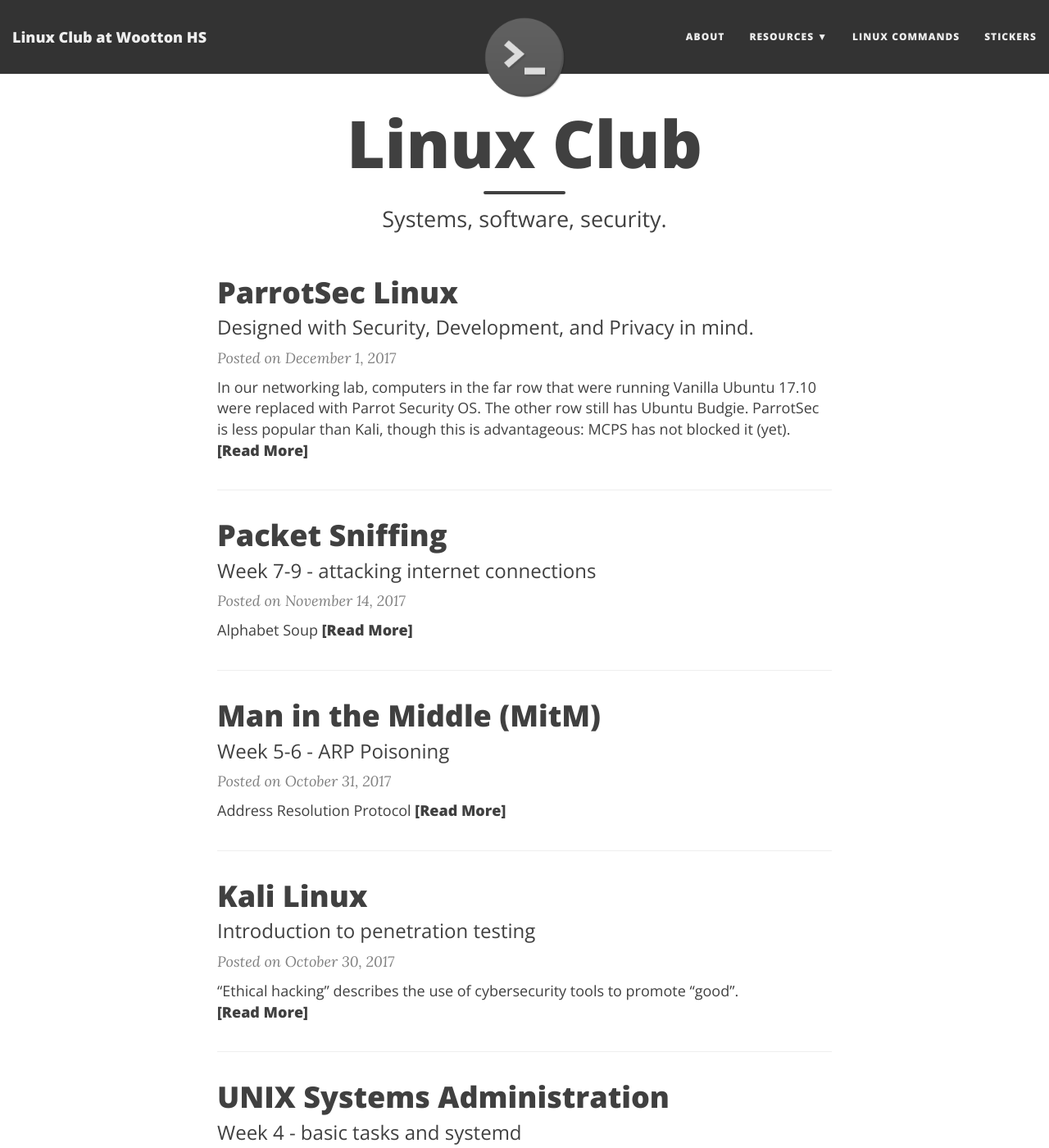
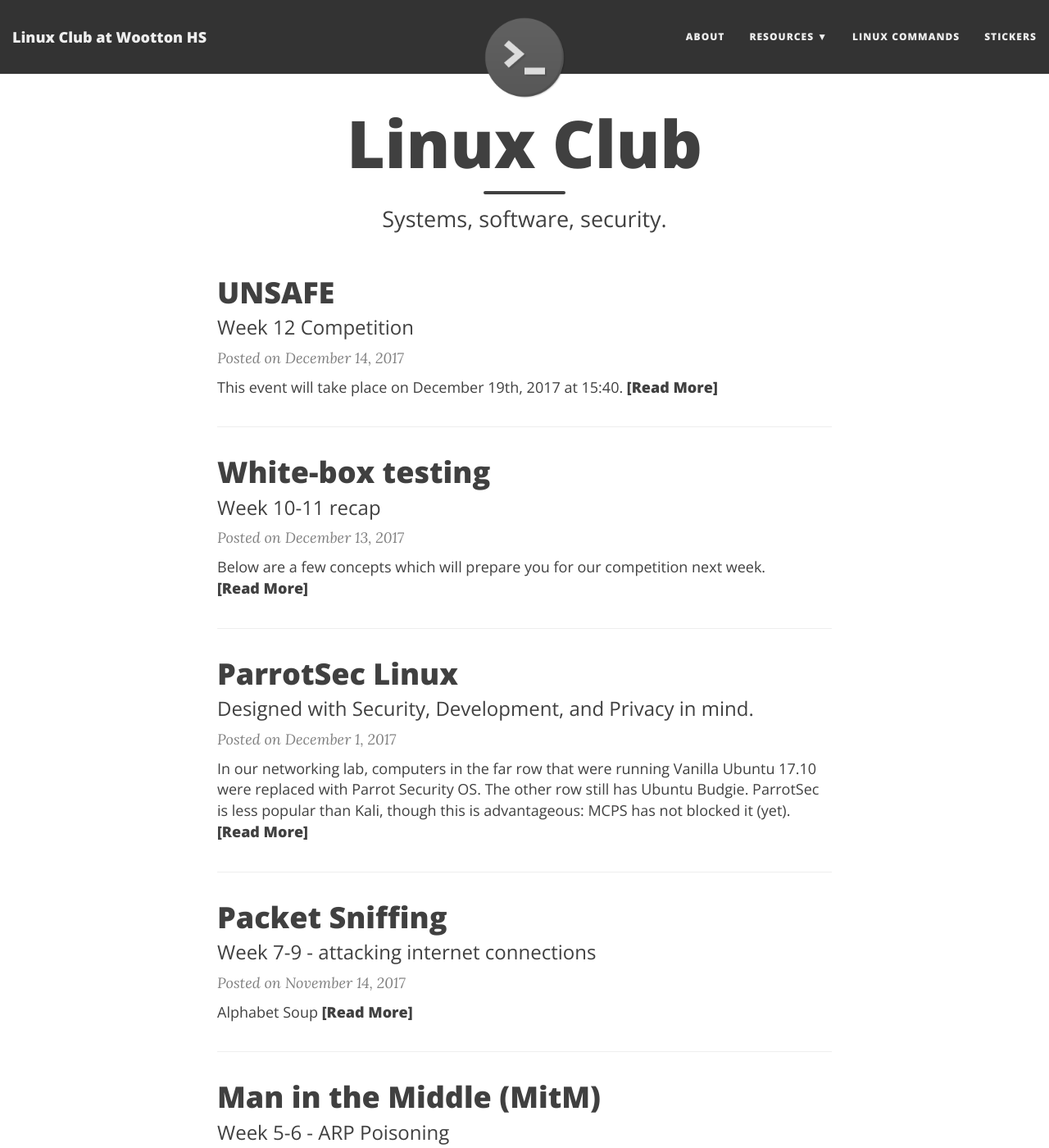
Before and after one commit to wsec/basaam0.github.io, a Jekyll site: the page built from index.html, in a window 1280 px wide and 1400 px high. Shown: the whole window at 82% size. Built offline with Jekyll 4.4.1, drawn with Linux system fonts in a browser that asks for light colours; nearby versions of some CDN libraries; the list of posts is cut into pages by our own code; some of the changed lines change nothing that is shown; some of the changed text lies outside the part shown.

Commit message:
Update to week 12

````diff
--- /dev/null
+++ b/_posts/2017-12-13-whitebox.md
@@ -0,0 +1,68 @@
+---
+layout: post
+title: White-box testing
+subtitle: Week 10-11 recap
+bigimg: /img/teal-glow.jpg
+---
+
+Below are a few concepts which will prepare you for our [competition next week](/2017-12-14-unsafe/).
+
+### Dependencies
+
+![Dependency composition](https://blog-assets.risingstack.com/2017/05/Your-code-vs.-other-peoples-code-in-a-Node.js-app.png)
+
+Even if you are testing unreleased programs written in unfamiliar languages, there are publicly known vulnerabilities about the application's dependencies. This documentation can be found easily with a search engine.
+
+[OWASP Top 10 - 2017](https://www.owasp.org/images/7/72/OWASP_Top_10-2017_%28en%29.pdf.pdf)
+
+### Hacker's Toolkit
+
+Bugs appear when users interact with the system in unexpected or unconventional ways. Modern web browsers such as Chrome have safeguards to prevent it from being used to hack. Security researchers often resort to using other kinds of software that's more basic in funcitonality yet more advanced in usage.
+
+`wget` can be used to download and save a file. `curl` retrieves remote files and dumps the response to standard output.
+
+### Computer Ports (Networking)
+
+<https://en.wikipedia.org/wiki/Port_(computer_networking)>
+
+A port is a virtual interface used by the operating system as an endpoint of communication. Specific services/applications listen to defined port numbers. For example, the default port for HTTP is port 80. So, when requesting a webpage, the browser connects with the server on TCP port 80.
+
+Port scans can be used against servers to detect entry points.
+
+<https://github.com/twlinux/club/wiki/nmap#port-scan>
+
+### Password Storage
+
+[[YouTube] How NOT to Store Passwords! - Computerphile](https://youtu.be/8ZtInClXe1Q)
+
+### UNIX File Descriptors
+
+<https://en.wikipedia.org/wiki/File_descriptor>
+
+There are three basic handles that an executed program can recieve input and output (I/O) from.
+
+Integer Value| Name | Default
+--|-----------------|------------------------
+0 | Standard input  | keystrokes from terminal
+1 | Standard output | terminal output
+2 | Standard error  | terminal output
+
+Using pipes, you can chain program execuation by redirecting output to the input of a second program.
+
+<https://github.com/twlinux/club/wiki/Shell-scripting#pipes-io-redirection-and-basic-logic>
+
+For example:
+
+```bash
+curl https://itiswednesdaymydudes.com | lolcat
+```
+
+![Screenshot](/img/lolcat-sc.png)
+
+`wget` retrieves remote content and dumps it to standard output. Standard output is piped to the input of `lolcat`. `lolcat` accepts input and then prints it back out in a rainbow gradient.
+
+-----
+
+If anyone's interested, here's the lecture I referenced during my "say no to drugs" story:
+
+[[Youtube] AppSecUSA 2016 - Keynote - Sammy Kamkar - The Less Hacked Path](https://youtu.be/EYMGAoIx8yk)
--- /dev/null
+++ b/_posts/2017-12-14-unsafe.md
@@ -0,0 +1,16 @@
+---
+layout: post
+title: UNSAFE
+subtitle: Week 12 Competition
+bigimg: /img/ddos.jpg
+---
+
+This event will take place on *December 19th, 2017* at 15:40.
+
+I developed the full-stack of a static web blog. Use your knowledge and creativity to crack the server! Your objective is simple: tamper the website.
+
+You will work in teams of two or three. Only two restrictions: no physical access, and don't DOS anyone.
+
+Using the Internet to do research during your attack is encouraged (and is likely necessary).
+
+The server is developed with node.js, and the webpages are coded in HTML. Prior knowledge in ECMA JavaScript and HTML is not important, however you should at least be comfortable with looking at and understanding computer code.
--- a/stickers.md
+++ b/stickers.md
@@ -17,10 +17,10 @@
 |---------|-------------|---------------------------|
 | ![Arch Linux Badge Sticker](https://www.unixstickers.com/image/cache/data/stickers/archlinux/arch_sh-340x340.png) | Arch Linux badge sticker | First to install Arch Linux and make it "usable": manages bootloader, can connect to the internet, has a normal user, at least one [AUR](https://aur.archlinux.org/) package. |
 | ![Ubuntu Circle Keyboard Sticker](https://www.unixstickers.com/image/cache/data/stickers/ubuntu/circle_Ubuntu-orange-sh-340x340.png)| Ubuntu Circle keyboard stickers (x3) | Install any Debian based distro on your own computer. |
-| ![Bash sticker full logo](https://www.unixstickers.com/image/cache/data/stickers/binbash/Bash-logotype-new.sh-340x340.png) | Bash sticker full logo | |
+| ![Bash sticker full logo](https://www.unixstickers.com/image/cache/data/stickers/binbash/Bash-logotype-new.sh-340x340.png) | Bash sticker full logo | [Week 12: *Unsafe* Competition ](/2017-12-14-unsafe/)|
 | ![rm -rf / shaped sticker](https://www.unixstickers.com/image/cache/data/stickers/shell/rm--rf.sh-340x340.png) | `rm -rf /` shaped sticker (0) | Week 3 "Linux Destruction" discussion |
 | ![git badge sticker](https://www.unixstickers.com/image/cache/data/stickers/git/git_badge.fw-340x340.png)| git badge sticker (0) | |
-| ![Budgie sticker](http://www.unixstickers.com/image/cache/data/stickers/budgie/Budgie_logo_shaped.sh-340x340.png)| Budgie sticker | Desktop-related activity |
+| ![Budgie sticker](http://www.unixstickers.com/image/cache/data/stickers/budgie/Budgie_logo_shaped.sh-340x340.png)| Budgie sticker | (maybe) [Week 12: *Unsafe* Competition](/2017-12-14-unsafe/) |
 | ![Tux square keyboard stickers](https://www.unixstickers.com/image/cache/data/stickers/keyboard/rect_tux-full_3x.sh-340x340.png) | Tux square keyboard stickers (x2) | Small, general award |
 | ![Kali Linux badge sticker](https://www.unixstickers.com/image/cache/data/stickers/kali/Kali-linux-dragon-and-logo.sh-340x340.png) | Kali Linux badge sticker (x10) | c2VjcmV0 |
-| ![Kali Linux dragon](https://www.unixstickers.com/image/cache/data/stickers/kali/kali-linux-logo-and-type-2.0.sh-340x340.png) | Kali Linux dragon | TBA |
+| ![Kali Linux dragon](https://www.unixstickers.com/image/cache/data/stickers/kali/kali-linux-logo-and-type-2.0.sh-340x340.png) | Kali Linux dragon | [Week 12: *Unsafe* Competition](/2017-12-14-unsafe/) |
````
Also changed, not shown: img/ddos.jpg (added), img/lolcat-sc.png (added), img/teal-glow.jpg (added).
